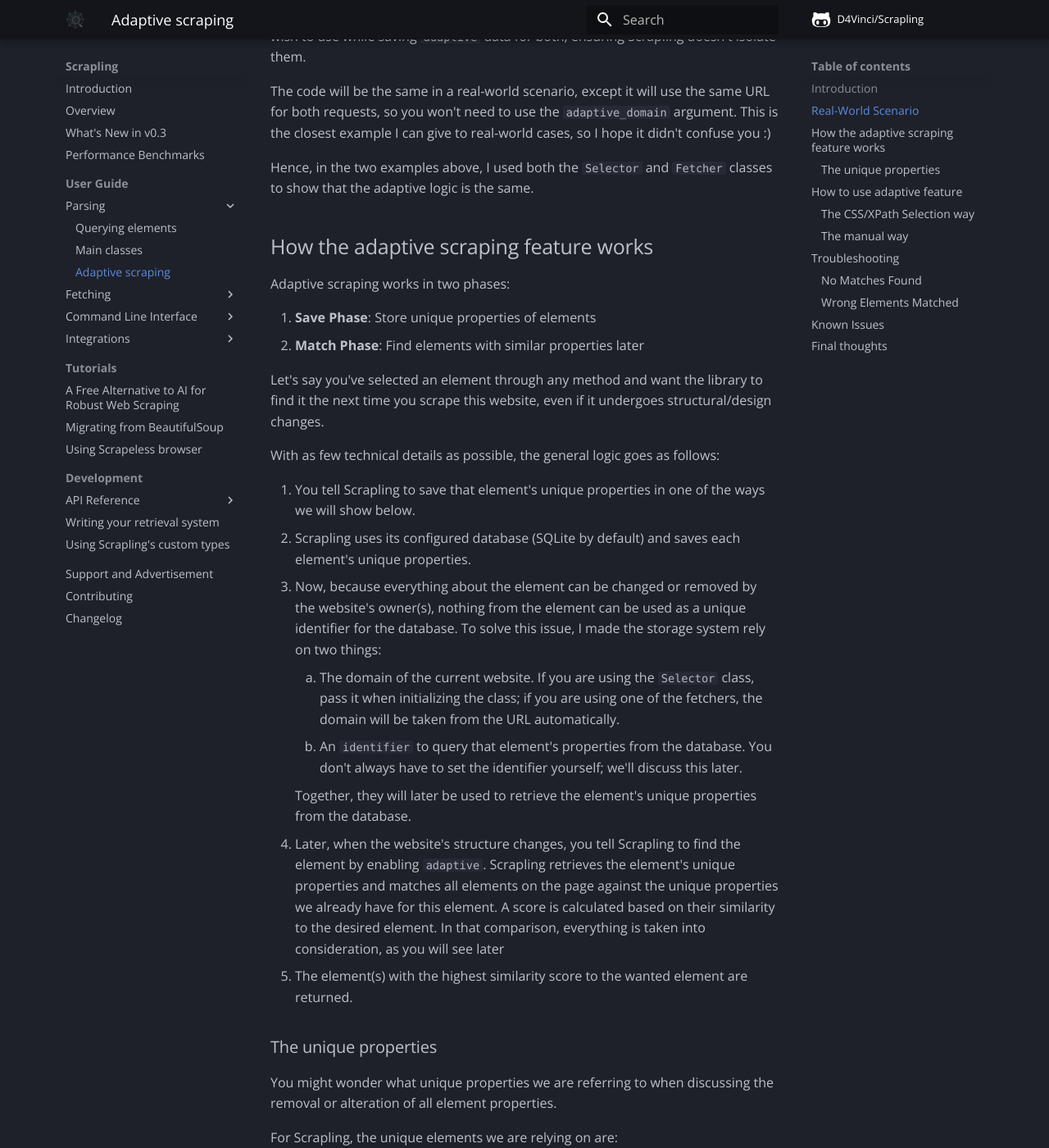
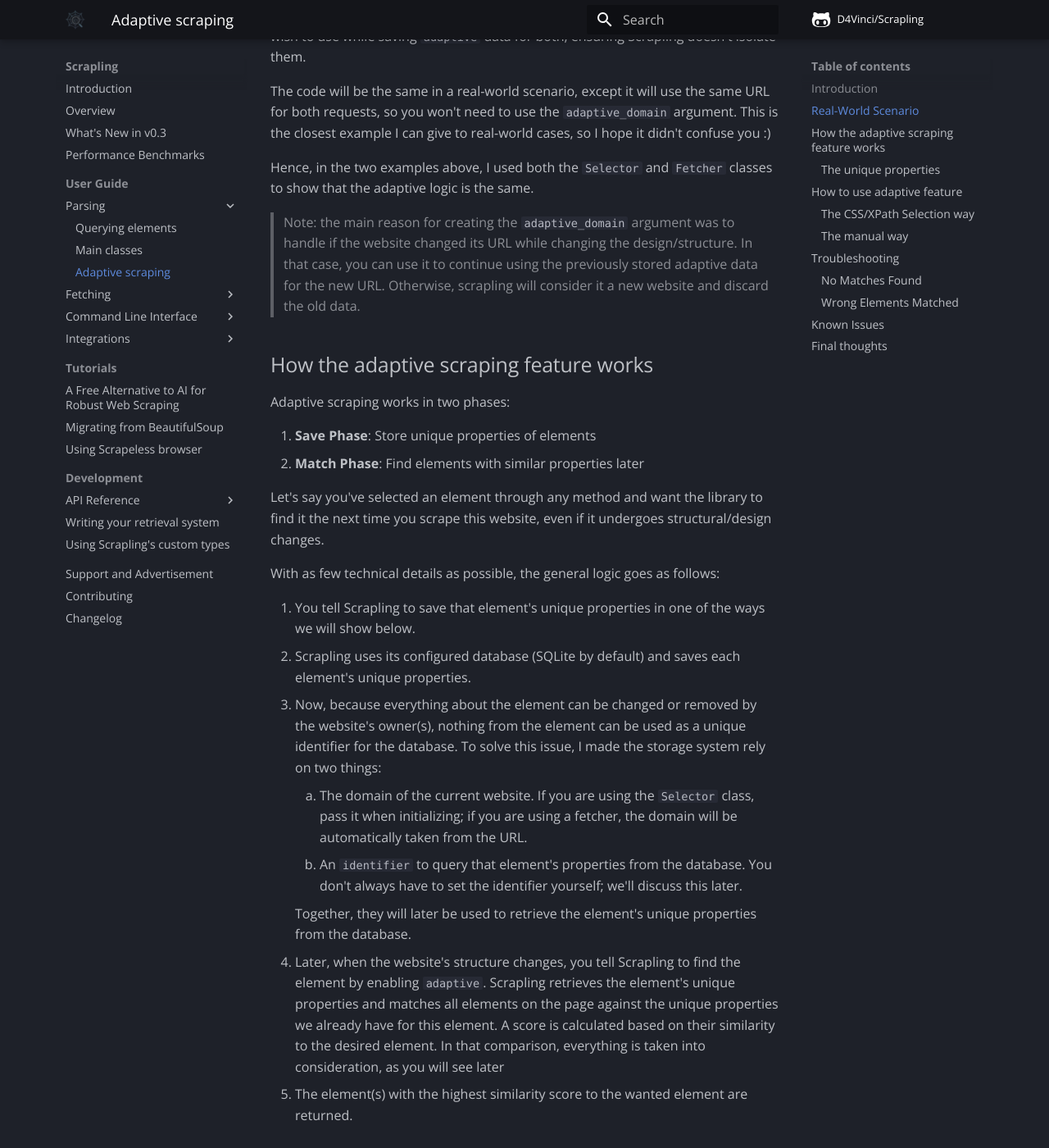
Before and after one commit to malik-aliyev-94/Scrapling, an MkDocs documentation site: the page built from docs/parsing/adaptive.md, in a window 1280 px wide and 1400 px high, scrolled down 2777 px. Shown: the whole window at 82% size. Built offline with MkDocs 1.6.1 and Material for MkDocs 9.7.7, drawn with Linux system fonts in a browser that asks for light colours; some web fonts are replaced; comment, search, counter and statistics services are not loaded; some of the changed text lies outside the part shown.

Commit message:
docs: adding more data to the `adaptive` feature page

````diff
--- a/docs/parsing/adaptive.md
+++ b/docs/parsing/adaptive.md
@@ -50,7 +50,7 @@
 ```
 The selector will no longer function, and your code needs maintenance. That's where Scrapling's `adaptive` feature comes into play.
 
-With Scrapling, you can enable the `adaptive` feature the first time you select an element, and the next time you select that element and it doesn't exist, Scrapling will remember its properties and search on the website for the element with the highest percentage of similarity to that element and without AI :)
+With Scrapling, you can enable the `adaptive` feature the first time you select an element, and the next time you select that element and it doesn't exist, Scrapling will remember its properties and search on the website for the element with the highest percentage of similarity to that element, and without AI :)
 
 ```python
 from scrapling import Selector, Fetcher
@@ -100,6 +100,8 @@
 
 Hence, in the two examples above, I used both the `Selector` and `Fetcher` classes to show that the adaptive logic is the same.
 
+> Note: the main reason for creating the `adaptive_domain` argument was to handle if the website changed its URL while changing the design/structure. In that case, you can use it to continue using the previously stored adaptive data for the new URL. Otherwise, scrapling will consider it a new website and discard the old data.
+
 ## How the adaptive scraping feature works
 Adaptive scraping works in two phases:
 
@@ -113,7 +115,7 @@
   1. You tell Scrapling to save that element's unique properties in one of the ways we will show below.
   2. Scrapling uses its configured database (SQLite by default) and saves each element's unique properties.
   3. Now, because everything about the element can be changed or removed by the website's owner(s), nothing from the element can be used as a unique identifier for the database. To solve this issue, I made the storage system rely on two things:
-     1. The domain of the current website. If you are using the `Selector` class, pass it when initializing the class; if you are using one of the fetchers, the domain will be taken from the URL automatically.
+     1. The domain of the current website. If you are using the `Selector` class, pass it when initializing; if you are using a fetcher, the domain will be automatically taken from the URL.
      2. An `identifier` to query that element's properties from the database. You don't always have to set the identifier yourself; we'll discuss this later.
 
      Together, they will later be used to retrieve the element's unique properties from the database.
````
Also changed, not shown: other parts of docs/parsing/adaptive.md (+1 -1 lines).
